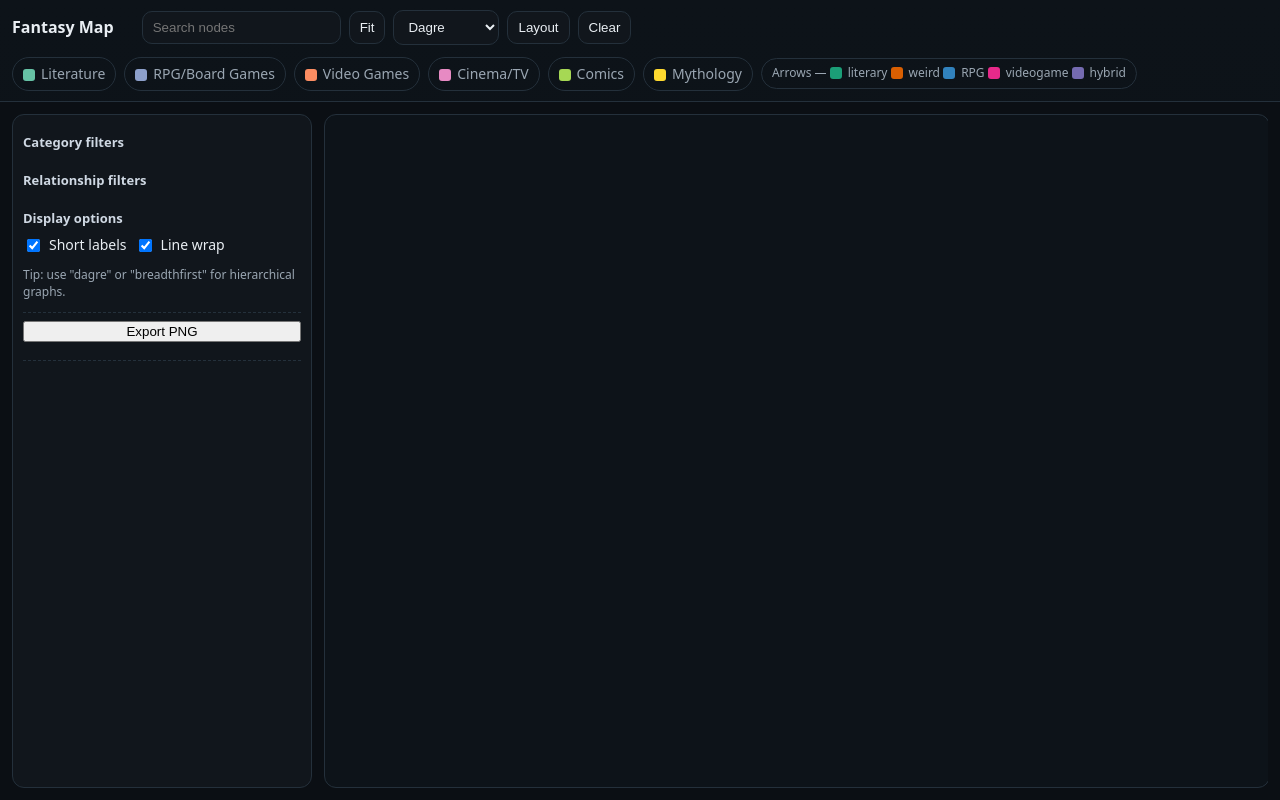
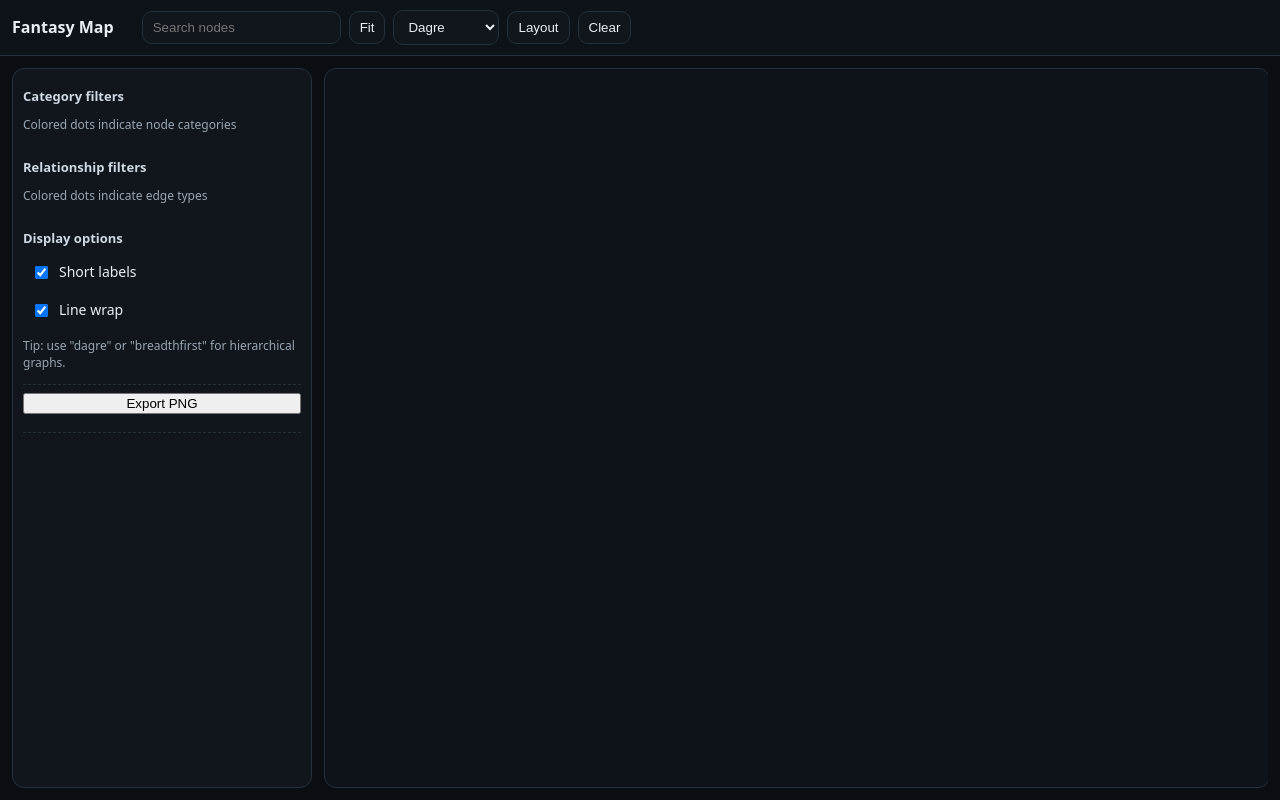
Before and after one commit to dingoxx95/fantasymap, a plain HTML site: page index.html in a window 1280 px wide. Drawn offline with nearby package versions, Linux system fonts and the light colour scheme; a script that the page names is missing.

Commit message:
fix manifest and better UI

```diff
--- a/index.html
+++ b/index.html
@@ -177,36 +177,6 @@
         </button>
       </nav>
 
-      <!-- Legend -->
-      <div class="legend" role="img" aria-label="Graph legend showing categories and relationship types">
-        <span class="pill" role="img" aria-label="Literature category">
-          <span class="sw" style="background:#66c2a5" aria-hidden="true"></span>Literature
-        </span>
-        <span class="pill" role="img" aria-label="RPG/Board Games category">
-          <span class="sw" style="background:#8da0cb" aria-hidden="true"></span>RPG/Board Games
-        </span>
-        <span class="pill" role="img" aria-label="Video Games category">
-          <span class="sw" style="background:#fc8d62" aria-hidden="true"></span>Video Games
-        </span>
-        <span class="pill" role="img" aria-label="Cinema/TV category">
-          <span class="sw" style="background:#e78ac3" aria-hidden="true"></span>Cinema/TV
-        </span>
-        <span class="pill" role="img" aria-label="Comics category">
-          <span class="sw" style="background:#a6d854" aria-hidden="true"></span>Comics
-        </span>
-        <span class="pill" role="img" aria-label="Mythology category">
-          <span class="sw" style="background:#ffd92f" aria-hidden="true"></span>Mythology
-        </span>
-        <span class="pill small" role="img" aria-label="Relationship types">
-          Arrows —
-          <span class="sw" style="background:#1b9e77" aria-hidden="true"></span>literary
-          <span class="sw" style="background:#d95f02" aria-hidden="true"></span>weird
-          <span class="sw" style="background:#3182bd" aria-hidden="true"></span>RPG
-          <span class="sw" style="background:#e7298a" aria-hidden="true"></span>videogame
-          <span class="sw" style="background:#756bb1" aria-hidden="true"></span>hybrid
-        </span>
-      </div>
-
       <!-- Hidden help text for screen readers -->
       <div id="search-help" class="sr-only">
         Search for nodes by title, author, or year. Supports regular expressions.
@@ -223,6 +193,7 @@
       <aside id="filters-panel" role="complementary" aria-label="Filter controls">
         <section class="section">
           <h2>Category filters</h2>
+          <p class="small">Colored dots indicate node categories</p>
           <div class="row" id="catFilters" role="group" aria-label="Category filter checkboxes">
             <!-- Generated by script -->
           </div>
@@ -230,6 +201,7 @@
 
         <section class="section">
           <h2>Relationship filters</h2>
+          <p class="small">Colored dots indicate edge types</p>
           <div class="row" id="relFilters" role="group" aria-label="Relationship filter checkboxes">
             <!-- Generated by script -->
           </div>
--- a/src/css/style.css
+++ b/src/css/style.css
@@ -75,19 +75,15 @@ input[type="file"] {
   border: 1px solid var(--line);
   color: var(--muted);
 }
-.legend {
-  display: flex;
-  gap: 8px;
-  flex-wrap: wrap;
-  align-items: center;
-}
-.legend .sw {
+.sw {
   display: inline-block;
-  width: 12px;
-  height: 12px;
-  border-radius: 3px;
-  margin-right: 6px;
+  width: 14px;
+  height: 14px;
+  border-radius: 50%;
+  margin-right: 8px;
   vertical-align: -2px;
+  flex-shrink: 0;
+  border: 1px solid rgba(255,255,255,0.1);
 }
 main {
   display: grid;
@@ -125,9 +121,9 @@ aside {
 }
 .row {
   display: flex;
-  gap: 8px;
-  flex-wrap: wrap;
-  align-items: center;
+  flex-direction: column;
+  gap: 4px;
+  align-items: stretch;
 }
 .small {
   font-size: 12px;
@@ -135,12 +131,20 @@ aside {
 }
 label {
   display: flex;
-  gap: 6px;
+  gap: 8px;
   align-items: center;
   cursor: pointer;
+  padding: 6px 8px;
+  border-radius: 6px;
+  transition: background-color 0.2s ease;
+  margin: 1px 0;
+}
+label:hover {
+  background: rgba(255,255,255,0.08);
 }
 input[type="checkbox"] {
   transform: translateY(1px);
+  flex-shrink: 0;
 }
 .notice {
   color: var(--warn);
@@ -288,24 +292,6 @@ aside h2 {
     display: none; /* Hide on mobile to save space */
   }
 
-  .legend {
-    display: flex;
-    flex-wrap: wrap;
-    gap: 2px;
-    font-size: 8px;
-    margin-top: 2px;
-  }
-
-  .legend .pill {
-    padding: 1px 3px;
-    font-size: 8px;
-  }
-
-  .legend .sw {
-    width: 8px;
-    height: 8px;
-  }
-
   aside {
     position: fixed;
     top: 0;
```
Also changed, not shown: site.webmanifest.
